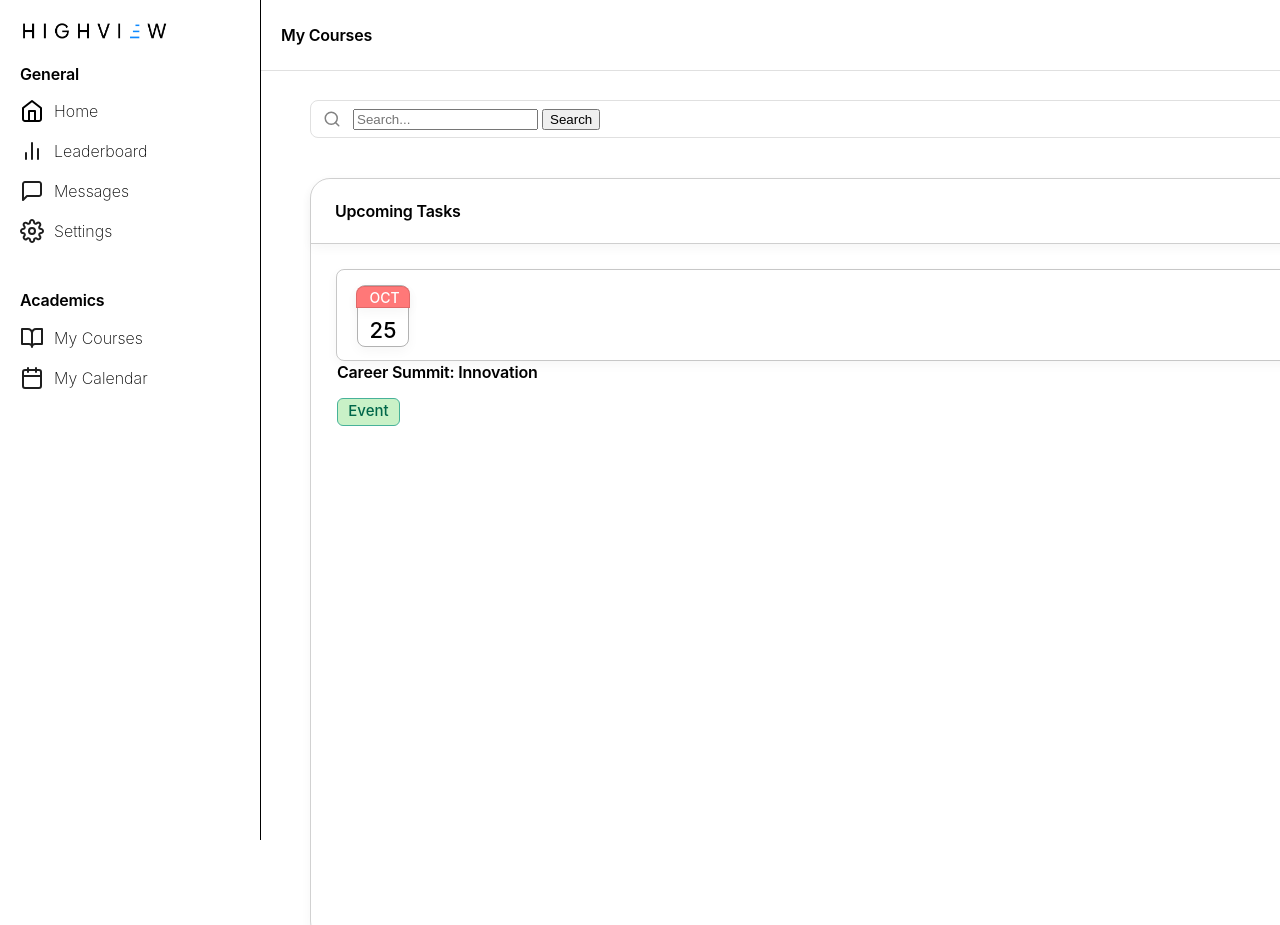
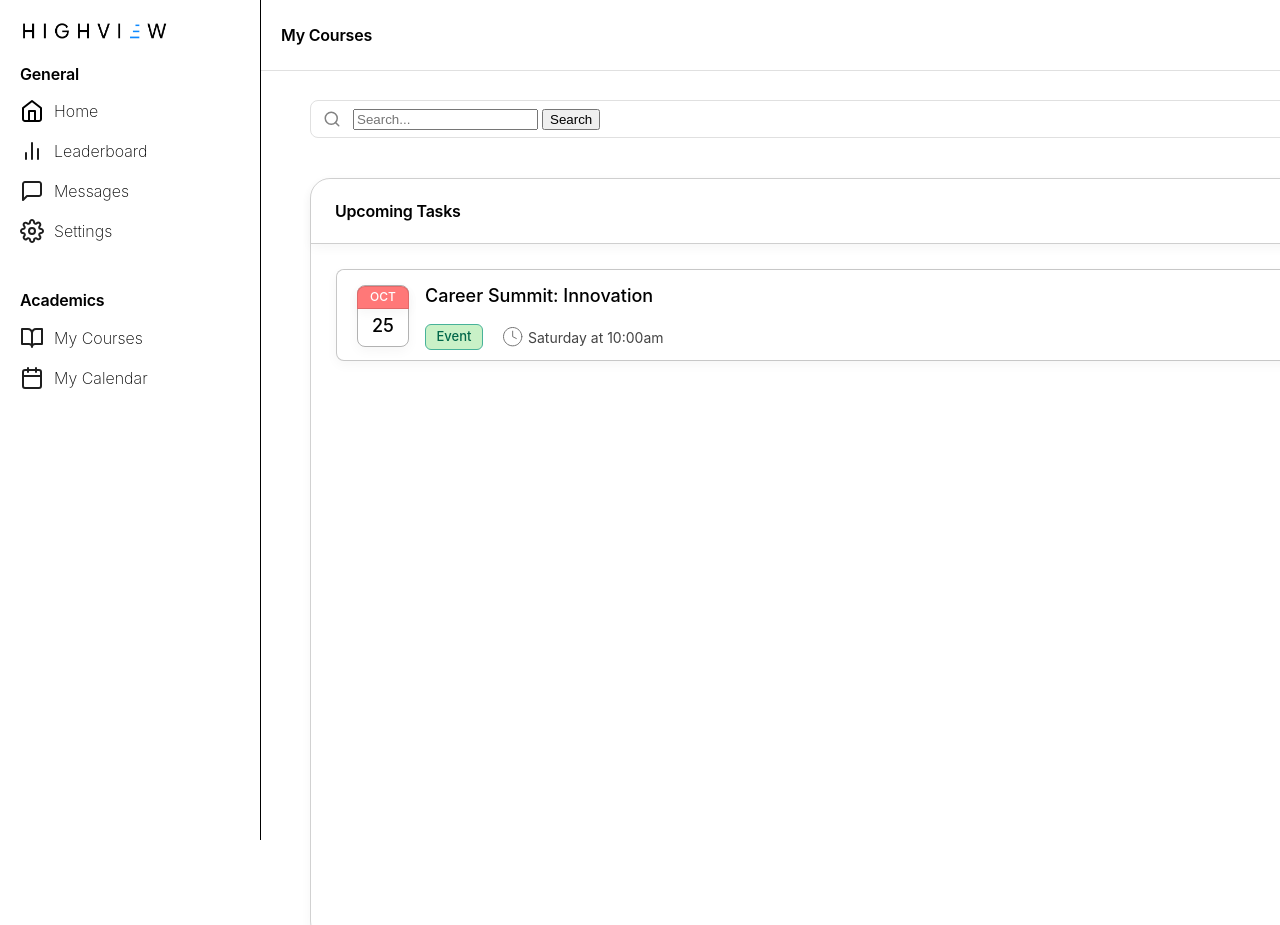
Before and after one commit to tiffiyyy/highview, a website built with Vite: page highview-web/src/courses/courses.html in a window 1280 px wide. Shown: the top 925 px of the page. Built offline with nearby package versions, Linux system fonts and the light colour scheme.

Commit message:
tasks block finished

```diff
--- a/highview-web/src/courses/courses.css
+++ b/highview-web/src/courses/courses.css
@@ -173,7 +173,7 @@ h2 {
 .month{
     display: flex;
     height: 18px;
-    padding: 1px 9px 1px 12px;
+    padding: 1px 12px 2px 12px;
     justify-content: center;
     align-items: center;
     border-radius: 8px 8px 0 0;
@@ -185,7 +185,7 @@ h2 {
 h6 {
     color: #FFF;
     font-family: Inter;
-    font-size: 14px;
+    font-size: 12px;
     font-style: normal;
     font-weight: 500;
     line-height: 150%;
@@ -203,36 +203,63 @@ h6 {
 h5{
     color: #000;
     font-family: Inter;
-    font-size: 22px;
+    font-size: 18px;
     font-style: normal;
     font-weight: 500;
     line-height: 150%; /* 36px */
     display: flex;
+    margin-bottom: 40px;
 }
 
-.task1{
+.tasks {
+    background-color: #fff;
+}
+
+.task1 {
     display: flex;
-    width: 355px;
-    height: 55px;
-    flex-direction: column;
+    flex-direction: row;
     align-items: flex-start;
-    flex-shrink: 0;
+    gap: 16px;
+
+    border-radius: 8px;
+    background-color: #fff;
+}
+
+h1{
+    color: #000;
+    font-family: Inter;
+    font-size: 18px;
+    font-style: normal;
+    font-weight: 500;
+    display: flex;
+    margin-top: 15px;
 }
 
 .eventslabel{
-    width: 61px;
-    height: 26px;
+    width: 56px;
+    height: 24px;
     flex-shrink: 0;
     border-radius: 6px;
     border: 1px solid #47B299;
     background: rgba(10, 192, 0, 0.22);
     color: #00674A;
     font-family: Inter;
-    font-size: 15px;
+    font-size: 13px;
     font-style: normal;
     font-weight: 500;
     line-height: 150%; /* 22.5px */
     display: flex;
     justify-content: center;
     align-items: center;
+    margin-right: 15px;
 }
+
+.taskinfo{
+    font-family: Inter, system-ui, sans-serif;
+    display: flex;
+    align-items: center;
+    gap: 5px; /* space between icon and text */
+    color: #444;
+    font-size: 14px;
+    font-weight: 400;
+}
--- a/highview-web/src/courses/courses.html
+++ b/highview-web/src/courses/courses.html
@@ -29,6 +29,7 @@
                     <h2>Upcoming Tasks</h2>
                 </section>
                 <section class="tasks">
+                    <div class="task1">
                         <section class="calendaricon">
                             <section class="month">
                                 <h6>OCT</h6>
@@ -37,12 +38,17 @@
                                 <h5>25</h5>
                             </section>
                         </section>
-                        <div class="task1">
-                            <h2>Career Summit: Innovation</h2>
+                        <div class="task1text">
+                            <h1>Career Summit: Innovation</h1>
                             <div class="taskinfo">
                                 <div class="eventslabel">Event</div>
+                                <svg xmlns="http://www.w3.org/2000/svg" width="20" height="20" viewBox="0 0 20 20" fill="none">
+                                    <path d="M9.66667 4.16667V9.66667L13.3333 11.5M18.8333 9.66667C18.8333 14.7293 14.7293 18.8333 9.66667 18.8333C4.60406 18.8333 0.5 14.7293 0.5 9.66667C0.5 4.60406 4.60406 0.5 9.66667 0.5C14.7293 0.5 18.8333 4.60406 18.8333 9.66667Z" stroke="#757575" stroke-linecap="round" stroke-linejoin="round"/>
+                                </svg>
+                                Saturday at 10:00am
                             </div>
                         </div>
+                    </div>
                     </section>
             </section>
         </div>
```
